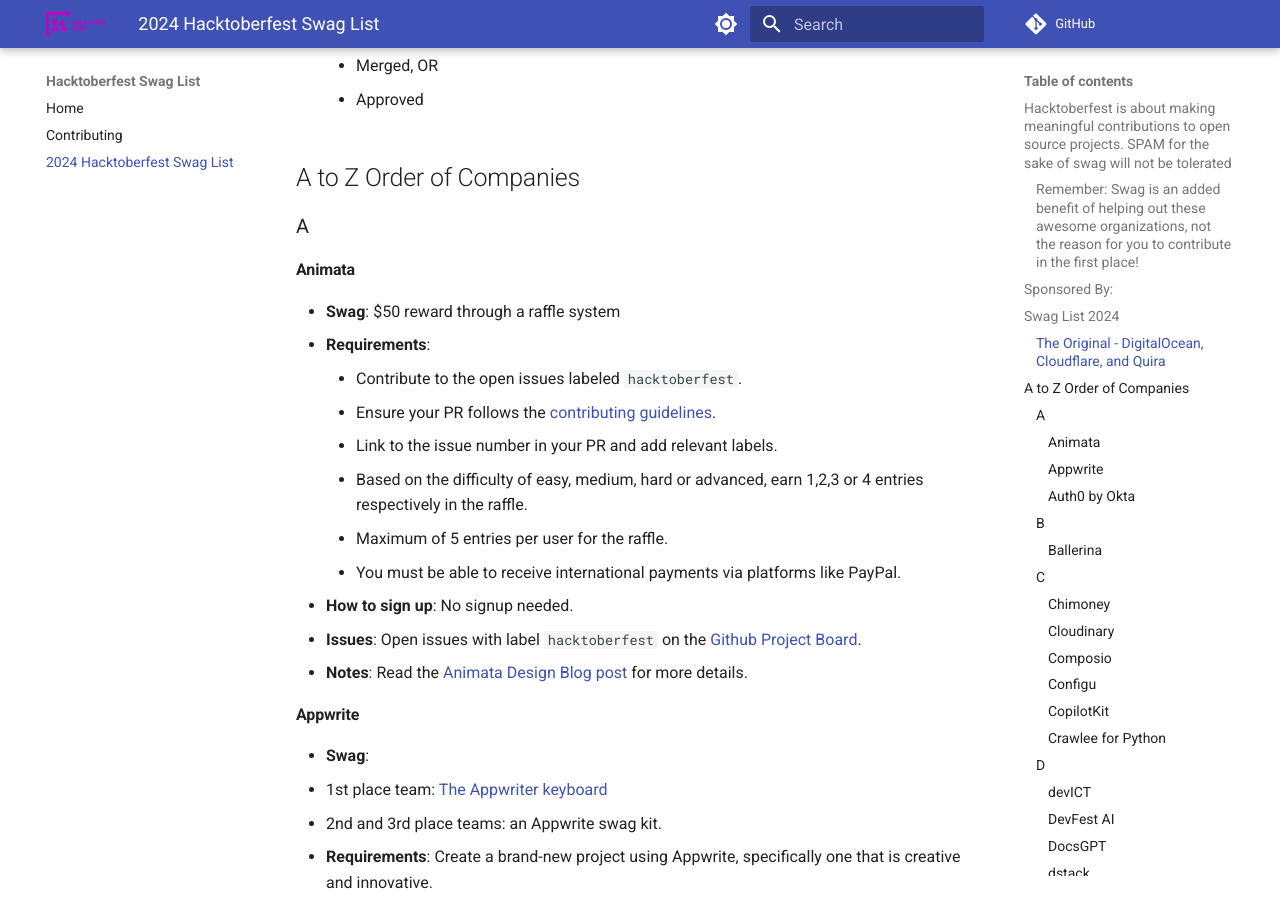
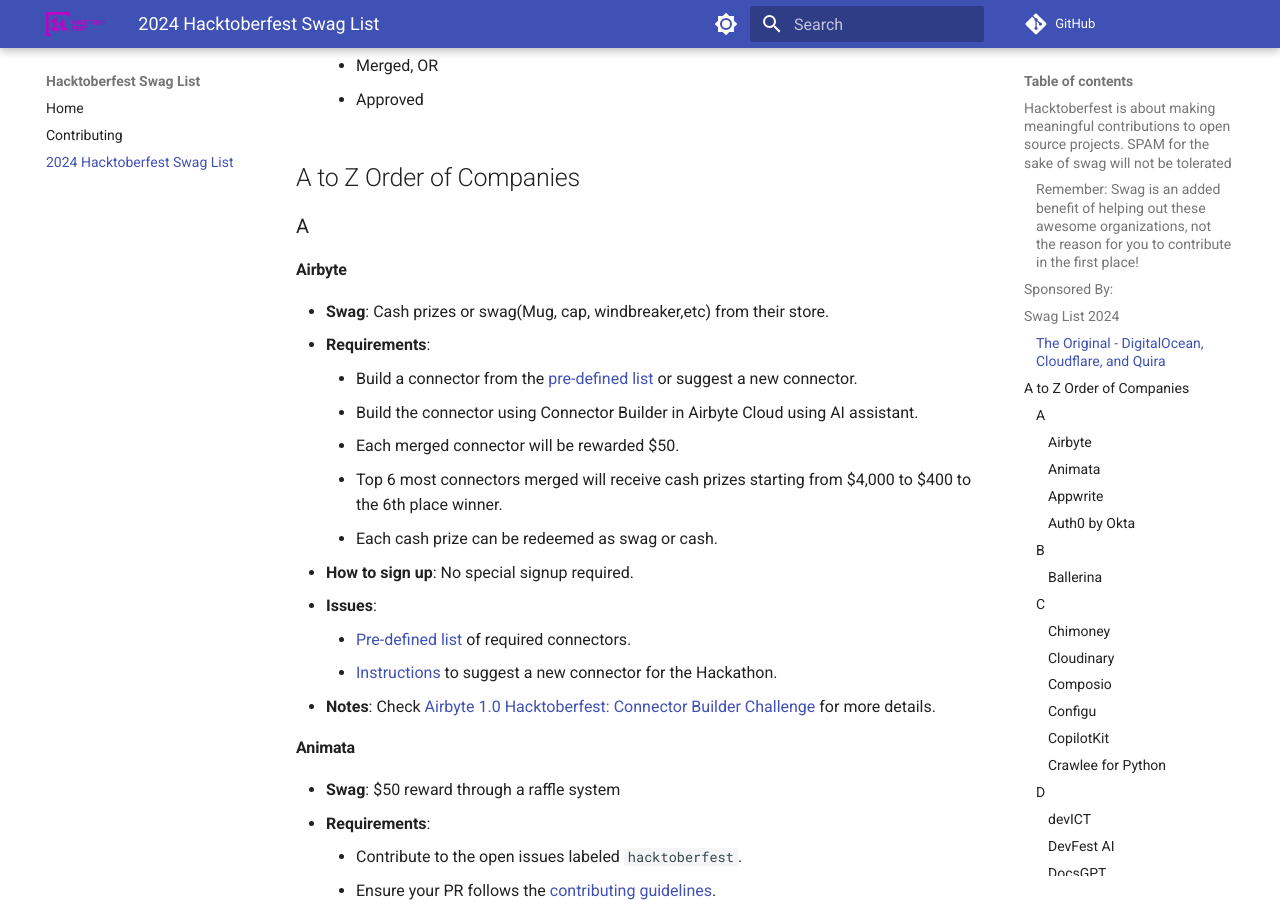
Before and after one commit to crweiner/hacktoberfest-swag-list, an MkDocs documentation site: the page built from docs/list.md, in a window 1280 px wide and 900 px high, scrolled down 1402 px. Built offline with MkDocs 1.6.1 and Material for MkDocs 9.7.7, drawn with Linux system fonts in a browser that asks for light colours; plug-ins that fetch from the network failed and are left out; comment, search, counter and statistics services are not loaded.

Commit message:
add airbyte, closes #965

```diff
--- a/docs/list.md
+++ b/docs/list.md
@@ -38,6 +38,21 @@
 ## A to Z Order of Companies
 
 ### A
+
+#### **Airbyte**
+
+- **Swag**: Cash prizes or swag(Mug, cap, windbreaker,etc) from their store.
+- **Requirements**:
+    - Build a connector from the [pre-defined list](https://github.com/orgs/airbytehq/projects/46) or suggest a new connector.
+    - Build the connector using Connector Builder in Airbyte Cloud using AI assistant.
+    - Each merged connector will be rewarded $50.
+    - Top 6 most connectors merged will receive cash prizes starting from $4,000 to $400 to the 6th place winner.
+    - Each cash prize can be redeemed as swag or cash.
+- **How to sign up**: No special signup required.
+- **Issues**:
+    - [Pre-defined list](https://github.com/orgs/airbytehq/projects/46) of required connectors.
+    - [Instructions](https://github.com/airbytehq/airbyte/discussions/46267) to suggest a new connector for the Hackathon.
+- **Notes**: Check [Airbyte 1.0 Hacktoberfest: Connector Builder Challenge](https://airbyte.com/community/connector-hackathon) for more details.
 
 #### **Animata**
 
```
